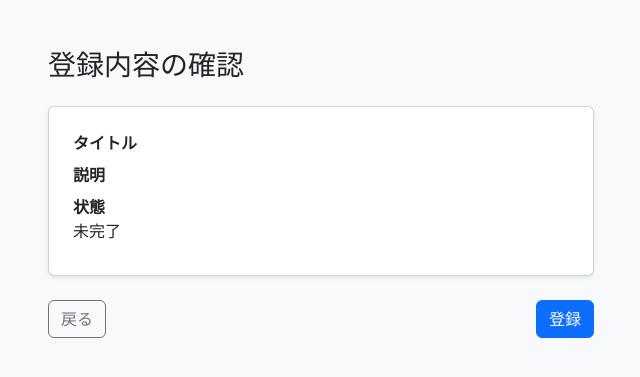
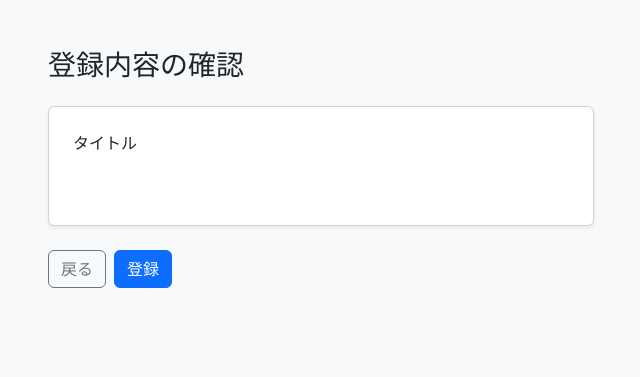
Before and after one commit to coffee-neko/20261118_2, a Spring Boot app: page /todo/confirm in a window 1280 px wide. Shown: the top 377 px of the page, without its empty margins (319-959 px from the left). Run offline with Spring Boot 4, Linux system fonts and the light colour scheme.

Commit message:
Section 3-3 確認画面への遷移

```diff
--- a/src/main/java/com/example/demo/TodoController.java
+++ b/src/main/java/com/example/demo/TodoController.java
@@ -48,6 +48,12 @@ public class TodoController {
 		return "todo/complete";
 	}
 
+	@PostMapping("/complete")
+	public String complete(@RequestParam String title, Model model) {
+		model.addAttribute("title", title);
+		return "todo/complete";
+	}
+
 	public record TodoItem(int id, String title, boolean completed) {
 	}
 }
--- a/src/main/resources/templates/todo/complete.html
+++ b/src/main/resources/templates/todo/complete.html
@@ -16,7 +16,10 @@
             <div class="card shadow-sm text-center">
                 <div class="card-body p-5">
                     <div class="text-success fs-1 mb-3" aria-hidden="true">✓</div>
-                    <h1 class="h3 mb-4">登録が完了しました</h1>
+                    <h1 class="h3 mb-3">登録が完了しました</h1>
+                    <p class="text-muted mb-4">
+                        <span th:text="${title}">サンプルタスク</span> を登録しました。
+                    </p>
                     <a class="btn btn-primary" th:href="@{/todo}">一覧へ戻る</a>
                 </div>
             </div>
--- a/src/main/resources/templates/todo/confirm.html
+++ b/src/main/resources/templates/todo/confirm.html
@@ -17,21 +17,17 @@
 
             <div class="card shadow-sm mb-4">
                 <div class="card-body p-4">
-                    <dl class="mb-0">
-                        <dt>タイトル</dt>
-                        <dd th:text="${title}">サンプルタスク</dd>
-                        <dt>説明</dt>
-                        <dd th:text="${description}">サンプル説明</dd>
-                        <dt>状態</dt>
-                        <dd th:text="${done} ? '完了' : '未完了'">未完了</dd>
-                    </dl>
+                    <label for="display-title" class="form-label">タイトル</label>
+                    <input id="display-title" type="text" class="form-control-plaintext"
+                           th:value="${title}" value="サンプルタスク" readonly>
                 </div>
             </div>
 
-            <div class="d-flex justify-content-between">
-                <a class="btn btn-outline-secondary" th:href="@{/todo/new}">戻る</a>
-                <a class="btn btn-primary" th:href="@{/todo/complete}">登録</a>
-            </div>
+            <form th:action="@{/todo/complete}" method="post" class="d-flex gap-2">
+                <input type="hidden" name="title" th:value="${title}">
+                <button type="button" class="btn btn-outline-secondary" onclick="history.back()">戻る</button>
+                <button type="submit" class="btn btn-primary">登録</button>
+            </form>
         </div>
     </div>
 </main>
```
Also changed, not shown: 1 other file.
